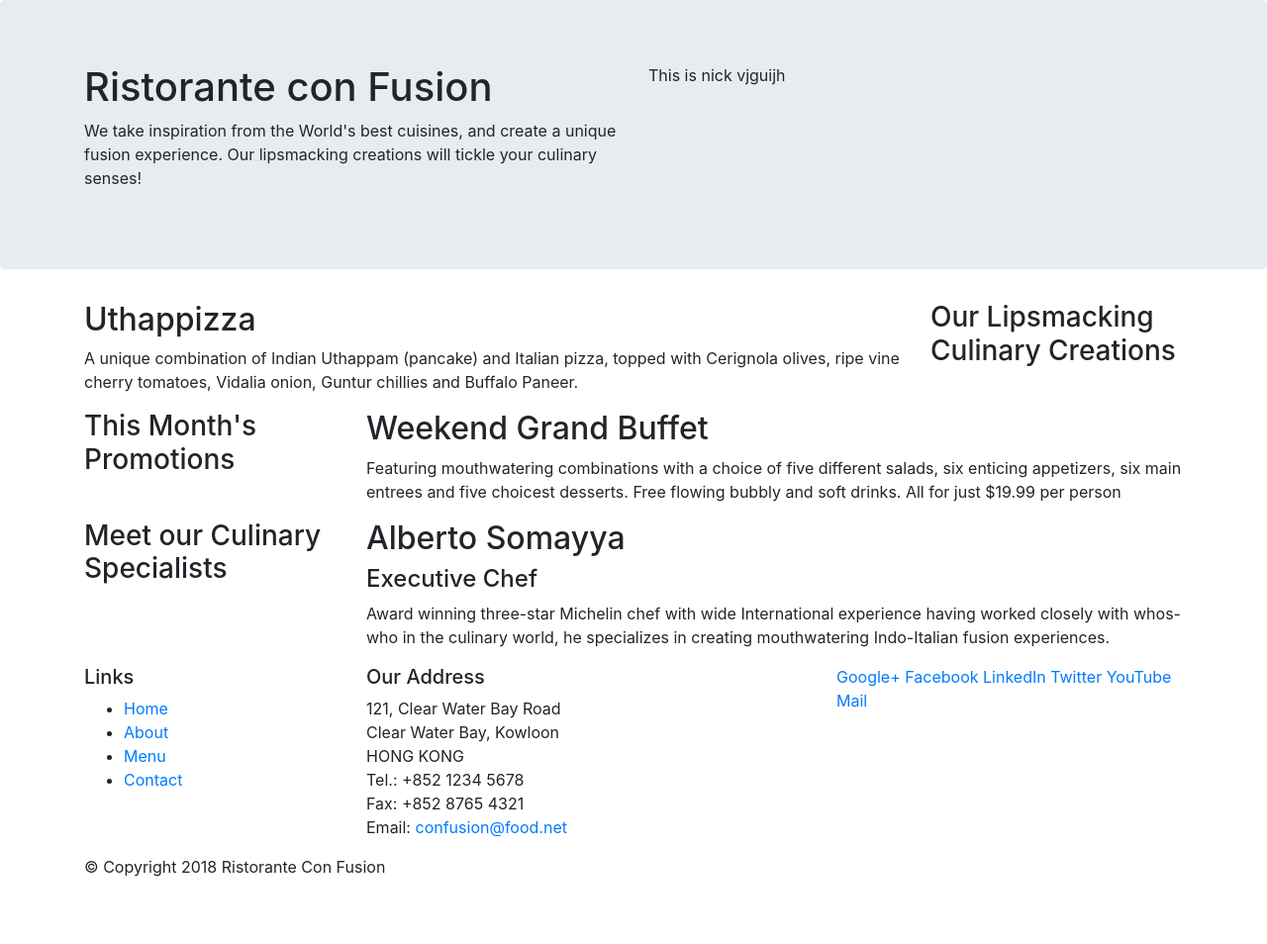
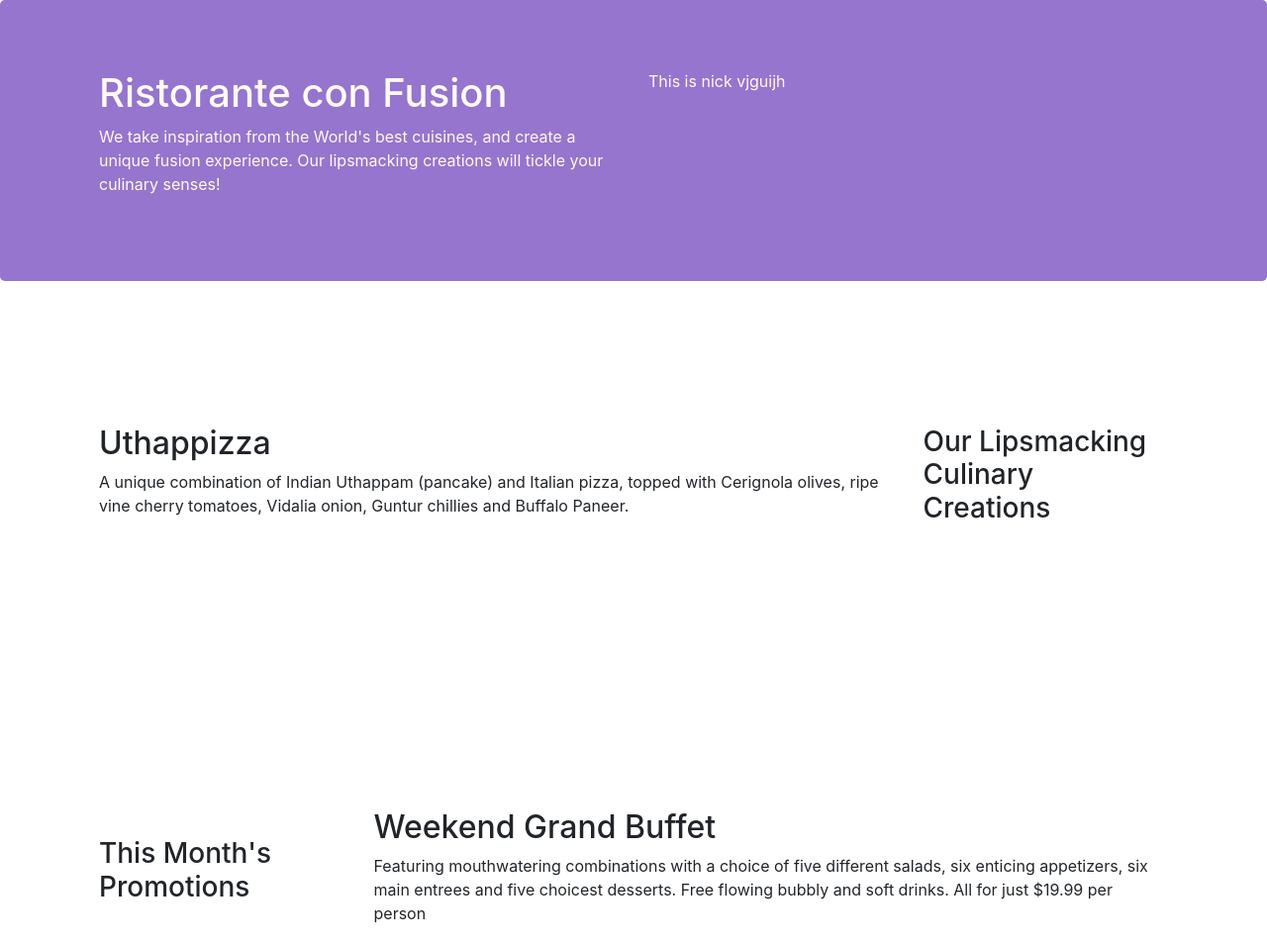
Before and after one commit to 219021160/conFusion, a website: page index.html in a window 1280 px wide. Shown: the top 954 px of the page at 99% size. Before the commit the page ends 904 px from the top, so only its background shows below. Drawn offline with nearby package versions, Linux system fonts and the light colour scheme.

Commit message:
bootstrap grid system part 2

```diff
--- /dev/null
+++ b/css/styles.css
@@ -0,0 +1,39 @@
+.rowheader {
+    /* top-bottom right-left */
+    margin:0px auto;
+    padding: 0px auto;
+}
+
+.rowcontent {
+    /* top-bottom right-left */
+    margin: 0px auto;
+    /* top right bottom left */
+    padding: 50px 0px 50px 0px;
+    border-bottom: 1 ridge;
+    /* prevents content to not be smaller than the height given */
+    min-height: 400px;
+}
+
+.footer {
+    background-color: #D1C4E9;
+    /* top-bottom right-left */
+    margin: 0px auto;
+    /* top right bottom left */
+    padding: 20px 0px 20px 0px;
+}
+
+/* add on what bootstrap already has */
+.jumbotron {
+    /* top-bottom right-left */
+    padding: 70px 30px;
+    margin:0px auto;
+    background-color: #9575CD;
+    color: floralwhite;
+}
+
+.address {
+    /* 20% smaller than the normal font size */
+    font-size: 80%;
+    margin:0px;
+    columns: #0f0f0f;
+}
--- a/index.html
+++ b/index.html
@@ -8,6 +8,7 @@
     <meta name="viewport" content="width=device-width, initial-scale=1.0, shrink-to-fit=no">
     <!-- Bootstrap CSS -->
     <link rel="stylesheet" href="node_modules/bootstrap/dist/css/bootstrap.min.css" />
+    <link rel="stylesheet" href="css/styles.css" />
     <title>Ristorante Con Fusion</title>
 </head>
 
@@ -17,7 +18,7 @@
     <header class="jumbotron">
         <div class="container">
 
-            <div class="row">
+            <div class="row rowheader">
                 <div class="col-12 col-sm-6">
                     <h1>Ristorante con Fusion</h1>
                     <p>We take inspiration from the World's best cuisines, and create a unique fusion experience. Our lipsmacking creations will tickle your culinary senses!</p>
@@ -36,10 +37,11 @@
     </header>
 
 
+    <!-- CONTENT -->
 
     <div class="container">
-
-        <div class="row">
+        <!-- align-items-center class to align items vertically centered -->
+        <div class="row rowcontent align-items-center">
             <!-- col-12 for extra small screens occupie all 12 -->
             <!-- col-sm-4 for small screens occupie 4 of 12 columns leaving 8 -->
             <!-- col-md-3 for medium-xl screens occupie 3 of 12 columns leaving 9 -->
@@ -58,7 +60,7 @@
         </div>
 
 
-        <div class="row">
+        <div class="row rowcontent align-items-center">
 
             <div class="col-12 col-sm-4 col-md-3 ">
                 <h3>This Month's Promotions</h3>
@@ -70,7 +72,7 @@
             <!-- end of row class -->
         </div>
 
-        <div class="row">
+        <div class="row rowcontent align-items-center">
 
             <div class="col-12 col-sm-4 col-md-3">
                 <h3>Meet our Culinary Specialists</h3>
@@ -86,8 +88,9 @@
         <!-- end of container class -->
     </div>
 
+    <!-- END OF CONTENT -->
 
-    <footer>
+    <footer class="footer">
 
         <div class="container">
 
@@ -95,7 +98,8 @@
 
                 <div class="col-4 col-sm-2" >
                     <h5>Links</h5>
-                    <ul>
+                    <!-- list unstyled remove styling on list -->
+                    <ul class="list-unstyled">
                         <li><a href="#">Home</a></li>
                         <li><a href="#">About</a></li>
                         <li><a href="#">Menu</a></li>
@@ -115,8 +119,9 @@
 		           </address>
                 </div>
 
-                <div class="col-12 col-sm-4">
-                    <div>
+                <!-- align-self-center position content horizontally centered applied to the div containing content/items  -->
+                <div class="col-12 col-sm-4 align-self-center ">
+                    <div class="text-center ">
                         <a href="http://google.com/+">Google+</a>
                         <a href="http://www.facebook.com/profile.php?id=">Facebook</a>
                         <a href="http://www.linkedin.com/in/">LinkedIn</a>
@@ -129,8 +134,9 @@
                 <!-- end of class row -->
            </div>
 
-           <div class="row">
-                <div class="col-auto">
+           <div class="row justify-content-center " >
+                <!-- justify-content-center position content horizontally centered  -->
+                <div class="col-auto" >
                     <p>© Copyright 2018 Ristorante Con Fusion</p>
                 </div>
                 <!-- end of class row -->
```
